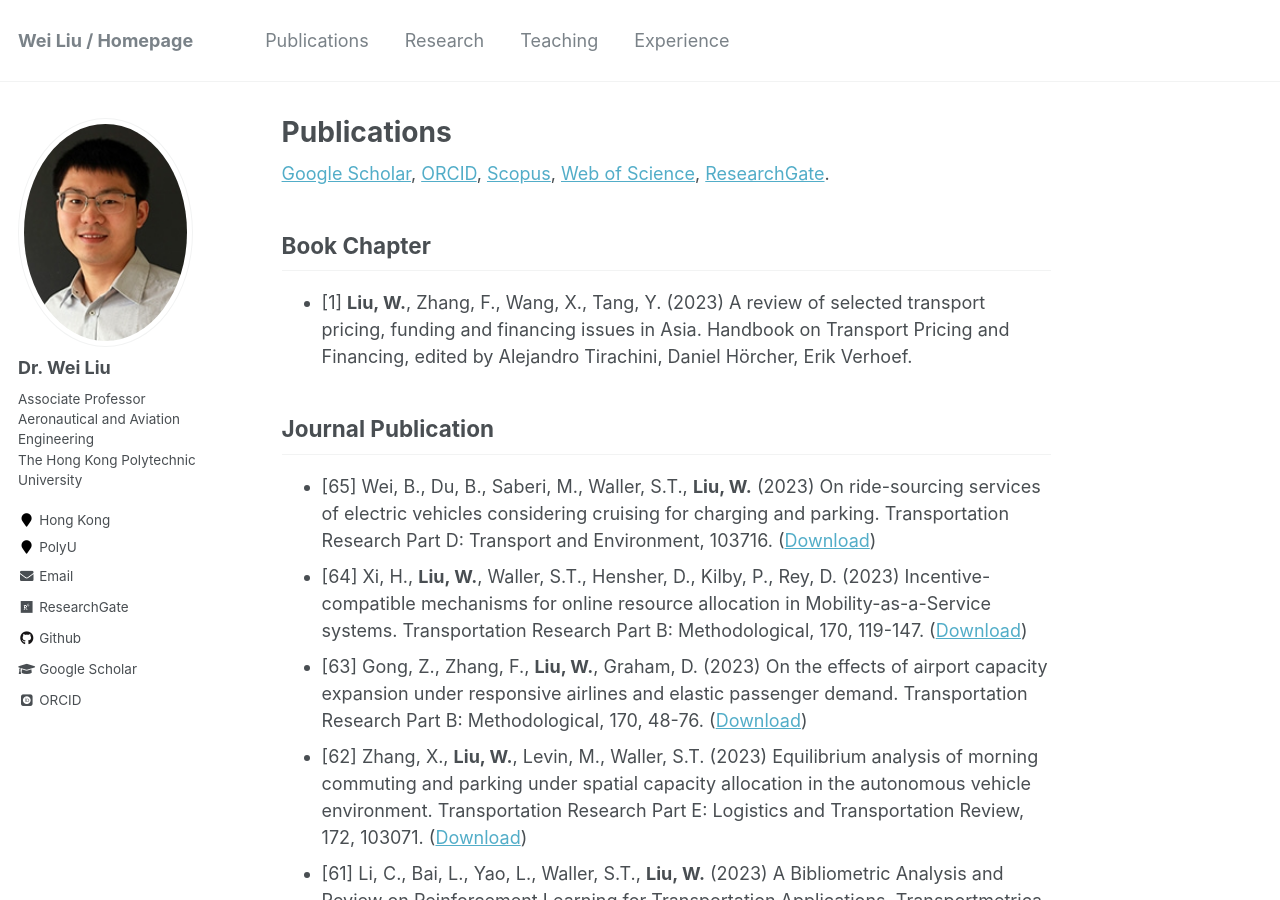
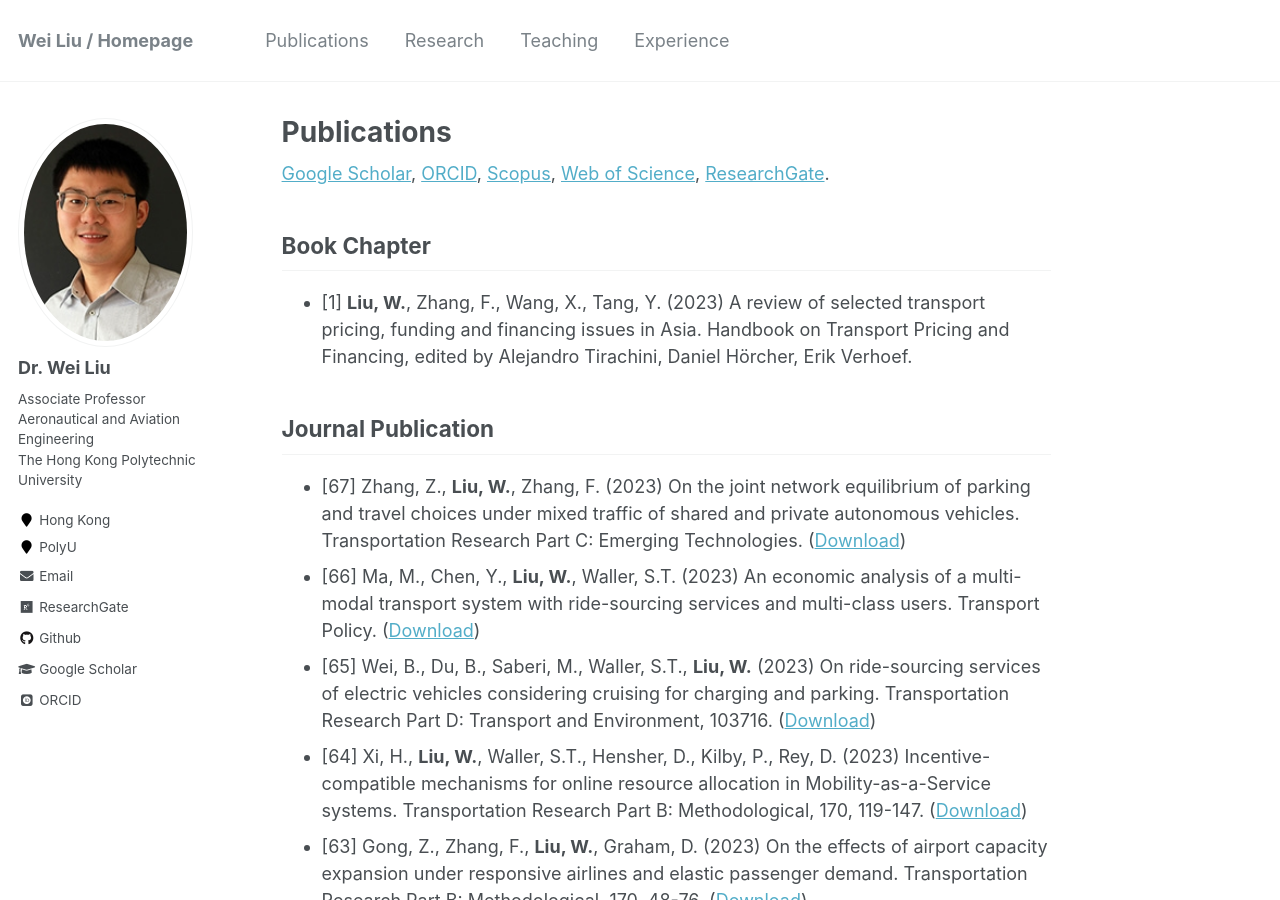
Before and after one commit to weiliu2016/weiliu2016.github.io, a Jekyll site: the page built from _pages/publications.md, in a window 1280 px wide and 900 px high. Built offline with Jekyll 4.4.1, drawn with Linux system fonts in a browser that asks for light colours; some web fonts are replaced.

Commit message:
Update publications.md

```diff
--- a/_pages/publications.md
+++ b/_pages/publications.md
@@ -22,6 +22,8 @@ Book Chapter
 
 Journal Publication
 ----------
+* [67] Zhang, Z., **Liu, W.**, Zhang, F. (2023) On the joint network equilibrium of parking and travel choices under mixed traffic of shared and private autonomous vehicles. Transportation Research Part C: Emerging Technologies. ([Download](https://doi.org/10.1016/j.trc.2023.xxxxxx))
+* [66] Ma, M., Chen, Y., **Liu, W.**, Waller, S.T. (2023) An economic analysis of a multi-modal transport system with ride-sourcing services and multi-class users. Transport Policy. ([Download](https://doi.org/10.1016/j.tranpol.2023.xx.xxx))
 * [65] Wei, B., Du, B., Saberi, M., Waller, S.T., **Liu, W.** (2023) On ride-sourcing services of electric vehicles considering cruising for charging and parking. Transportation Research Part D: Transport and Environment, 103716. ([Download](https://doi.org/10.1016/j.trd.2023.103716))
 * [64] Xi, H., **Liu, W.**, Waller, S.T., Hensher, D., Kilby, P., Rey, D. (2023) Incentive-compatible mechanisms for online resource allocation in Mobility-as-a-Service systems. Transportation Research Part B: Methodological, 170, 119-147. ([Download](https://doi.org/10.1016/j.trb.2023.02.011))
 * [63] Gong, Z., Zhang, F., **Liu, W.**, Graham, D. (2023) On the effects of airport capacity expansion under responsive airlines and elastic passenger demand. Transportation Research Part B: Methodological, 170, 48-76. ([Download](https://doi.org/10.1016/j.trb.2023.02.010))
```
